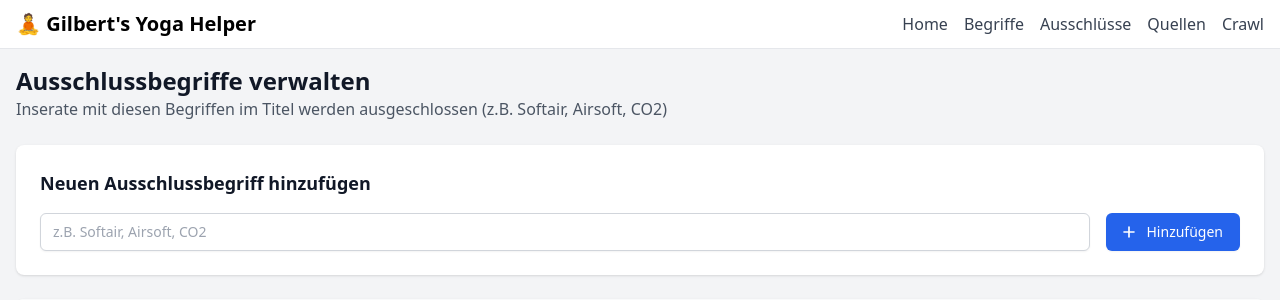
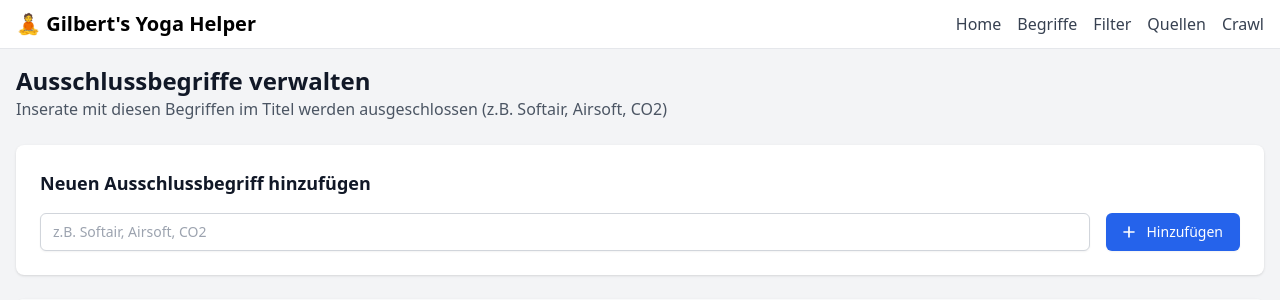
Before and after one commit to gilbert-grape/gilberts-yoga-helper, a FastAPI app: page /admin/exclude-terms in a window 1280 px wide. Shown: the top 300 px of the page. Run offline with FastAPI, Linux system fonts and the light colour scheme; data comes from the database, SQL or seed files in the repository; some libraries are stand-ins or nearby versions.

Commit message:
Rename menu item 'Ausschlüsse' to 'Filter'
Update navigation menu and page title for consistency.

Co-Authored-By: Claude Opus 4.5 <noreply@anthropic.com>

```diff
--- a/frontend/templates/_base.html
+++ b/frontend/templates/_base.html
@@ -29,7 +29,7 @@
             <div class="flex items-center space-x-4">
                 <a href="/" class="text-gray-700 hover:text-blue-600">Home</a>
                 <a href="/admin/search-terms" class="text-gray-700 hover:text-blue-600">Begriffe</a>
-                <a href="/admin/exclude-terms" class="text-gray-700 hover:text-blue-600">Ausschlüsse</a>
+                <a href="/admin/exclude-terms" class="text-gray-700 hover:text-blue-600">Filter</a>
                 <a href="/admin/sources" class="text-gray-700 hover:text-blue-600">Quellen</a>
                 <a href="/admin/crawl" class="text-gray-700 hover:text-blue-600">Crawl</a>
             </div>
--- a/frontend/templates/admin/exclude_terms.html
+++ b/frontend/templates/admin/exclude_terms.html
@@ -1,6 +1,6 @@
 {% extends "_base.html" %}
 
-{% block title %}Ausschlüsse{% endblock %}
+{% block title %}Filter{% endblock %}
 
 {% block content %}
 <div class="mb-6">
```
